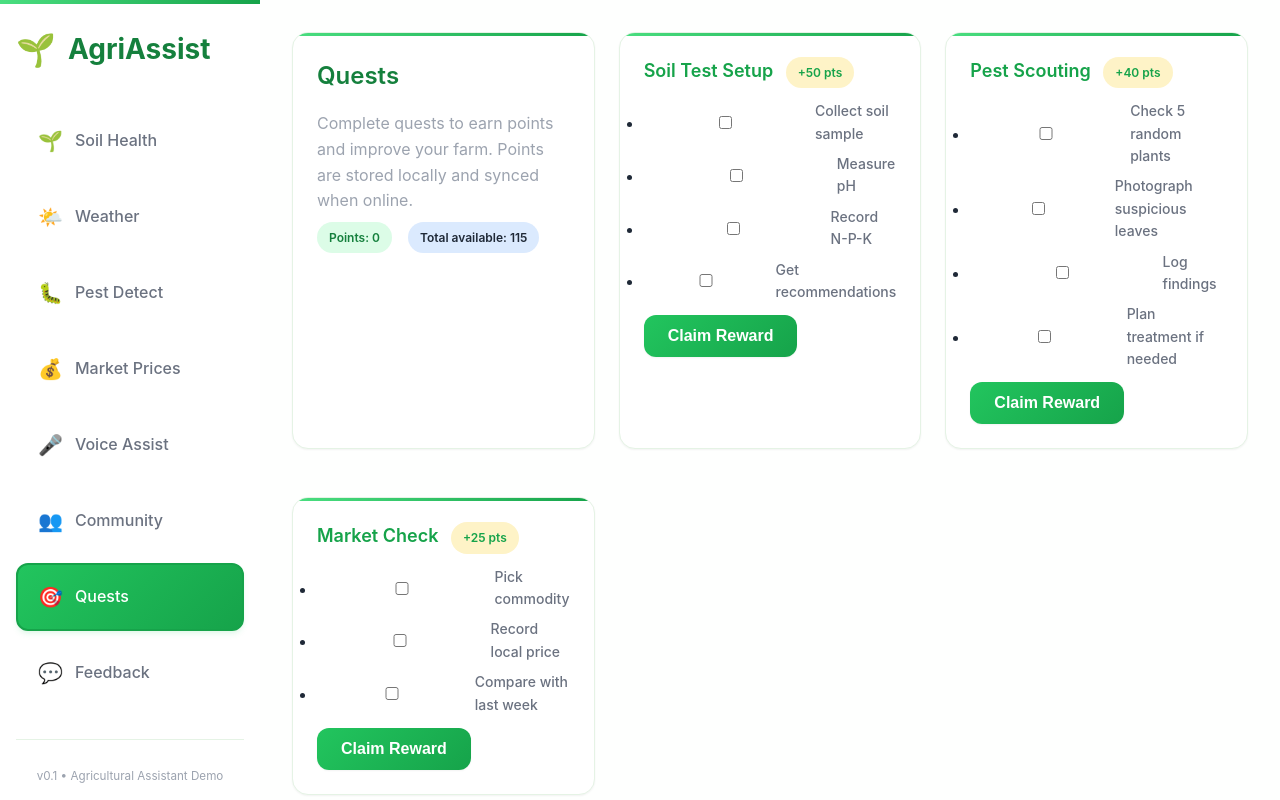
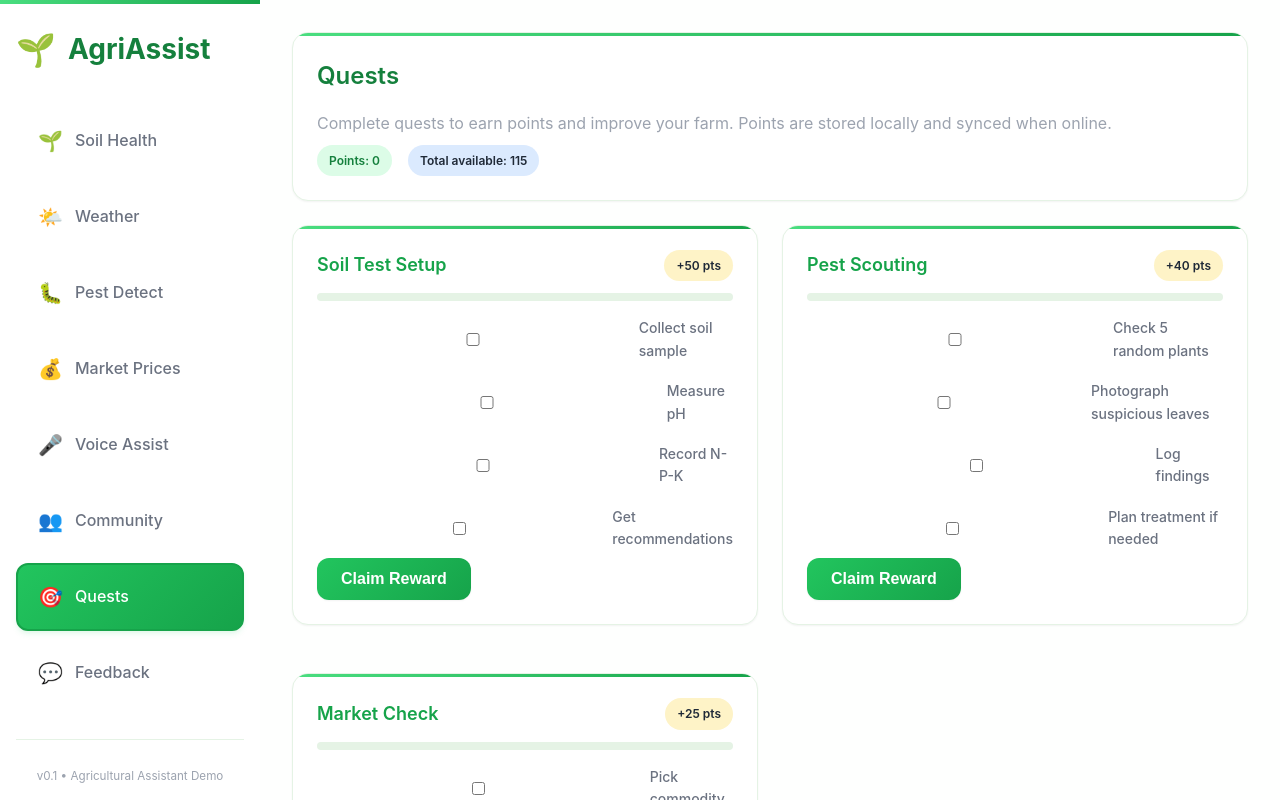
Before and after one commit to Piyush55236k/newsih, a React (Vite) app: page /quests in a window 1280 px wide. Built offline with nearby package versions, Linux system fonts and the light colour scheme.

Commit message:
ui(quests): balanced layout with grid, progress bar, and aligned actions; more consistent spacing

```diff
--- a/src/ui/styles.css
+++ b/src/ui/styles.css
@@ -304,6 +304,49 @@ body {
   grid-template-columns: repeat(auto-fit, minmax(280px, 1fr));
 }
 
+/* Quests Layout */
+.quests-grid {
+  display: grid;
+  gap: 24px;
+  grid-template-columns: repeat(auto-fit, minmax(320px, 1fr));
+}
+
+.quest-card {
+  display: flex;
+  flex-direction: column;
+  min-height: 260px;
+}
+
+.quest-steps {
+  list-style: none;
+  padding: 0;
+  margin: 12px 0 0 0;
+  display: grid;
+  gap: 10px;
+}
+
+.quest-actions {
+  margin-top: auto;
+  display: flex;
+  align-items: center;
+  justify-content: space-between;
+  gap: 12px;
+}
+
+.progress {
+  height: 8px;
+  background: var(--panel-border);
+  border-radius: 999px;
+  overflow: hidden;
+  margin: 12px 0 4px 0;
+}
+
+.progress-bar {
+  height: 100%;
+  background: linear-gradient(90deg, var(--green-400), var(--green-600));
+  width: 0%;
+}
+
 /* Buttons */
 button, .btn {
   background: linear-gradient(135deg, var(--green-500) 0%, var(--green-600) 100%);
@@ -543,6 +586,11 @@ img {
     grid-template-columns: 1fr !important;
   }
 
+  .quests-grid {
+    grid-template-columns: 1fr !important;
+    gap: 16px;
+  }
+
   .card {
     padding: 16px;
     margin-bottom: 16px;
--- a/src/views/Quests.tsx
+++ b/src/views/Quests.tsx
@@ -1,6 +1,6 @@
 import { useEffect, useMemo, useState } from 'react'
 import { trackEvent } from '../lib/analytics'
-import { addPoints, ensureOnlineSyncListener, getProfile, markQuestComplete, saveProfile } from '../lib/profile'
+import { ensureOnlineSyncListener, getProfile, markQuestComplete } from '../lib/profile'
 
 type Quest = { id: string; title: string; steps: string[]; reward: number }
 type State = { done: Record<string, boolean>; profilePoints: number; completed: Record<string, boolean> }
@@ -43,7 +43,7 @@ export default function Quests(){
 	const totalPossible = useMemo(()=> QUESTS.reduce((acc,q)=> acc + q.reward, 0), [])
 
 	return (
-		<div className="grid">
+		<div>
 			<section className="card">
 				<h2>Quests</h2>
 				<p className="muted">Complete quests to earn points and improve your farm. Points are stored locally and synced when online.</p>
@@ -52,27 +52,39 @@ export default function Quests(){
 					<span className="tag info">Total available: {totalPossible}</span>
 				</div>
 			</section>
-			{QUESTS.map(q => (
-				<section className="card" key={q.id}>
-					<h3>{q.title} <span className="tag warning" style={{marginLeft:8}}>+{q.reward} pts</span></h3>
-					<ul>
+			<div className="quests-grid">
+				{QUESTS.map(q => {
+					const doneCount = q.steps.reduce((acc, _s, i)=> acc + (state.done[`${q.id}:${i}`] ? 1 : 0), 0)
+					const pct = Math.round((doneCount / q.steps.length) * 100)
+					return (
+						<section className="card quest-card" key={q.id}>
+							<div style={{display:'flex', justifyContent:'space-between', alignItems:'center', gap:12}}>
+								<h3 style={{marginBottom:0}}>{q.title}</h3>
+								<span className="tag warning">+{q.reward} pts</span>
+							</div>
+							<div className="progress" aria-label="quest progress" title={`${pct}%`}>
+								<div className="progress-bar" style={{width: `${pct}%`}}></div>
+							</div>
+							<ul className="quest-steps">
 								{q.steps.map((s, i)=> (
 									<li key={i}>
-								<label style={{display:'flex', alignItems:'center', gap:8}}>
+										<label style={{display:'flex', alignItems:'center', gap:10}}>
 											<input type="checkbox" checked={!!state.done[`${q.id}:${i}`]} onChange={()=>toggle(q.id, i)} />
 											<span>{s}</span>
 										</label>
 									</li>
 								))}
 							</ul>
-					<div style={{display:'flex', justifyContent:'space-between', alignItems:'center', marginTop:12}}>
+							<div className="quest-actions">
 								<button type="button" onClick={()=>completeQuest(q)} disabled={!isQuestCompleted(q) || !!state.completed[q.id]}>
 									{state.completed[q.id] ? 'Completed' : 'Claim Reward'}
 								</button>
 								{state.completed[q.id] && <span className="tag success">Reward claimed</span>}
 							</div>
 						</section>
-			))}
+					)
+				})}
+			</div>
 		</div>
 	)
 }
```
Lines whose indentation alone changed are shown as unchanged.
